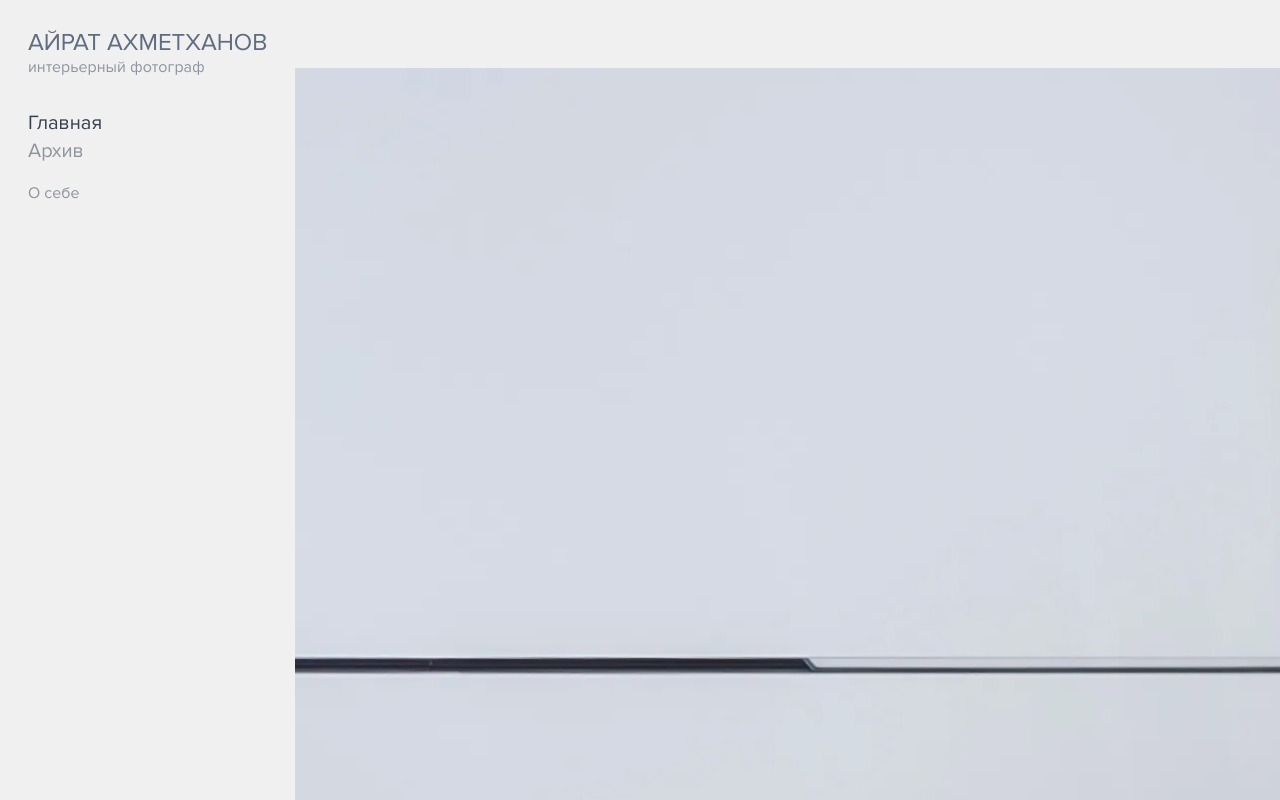
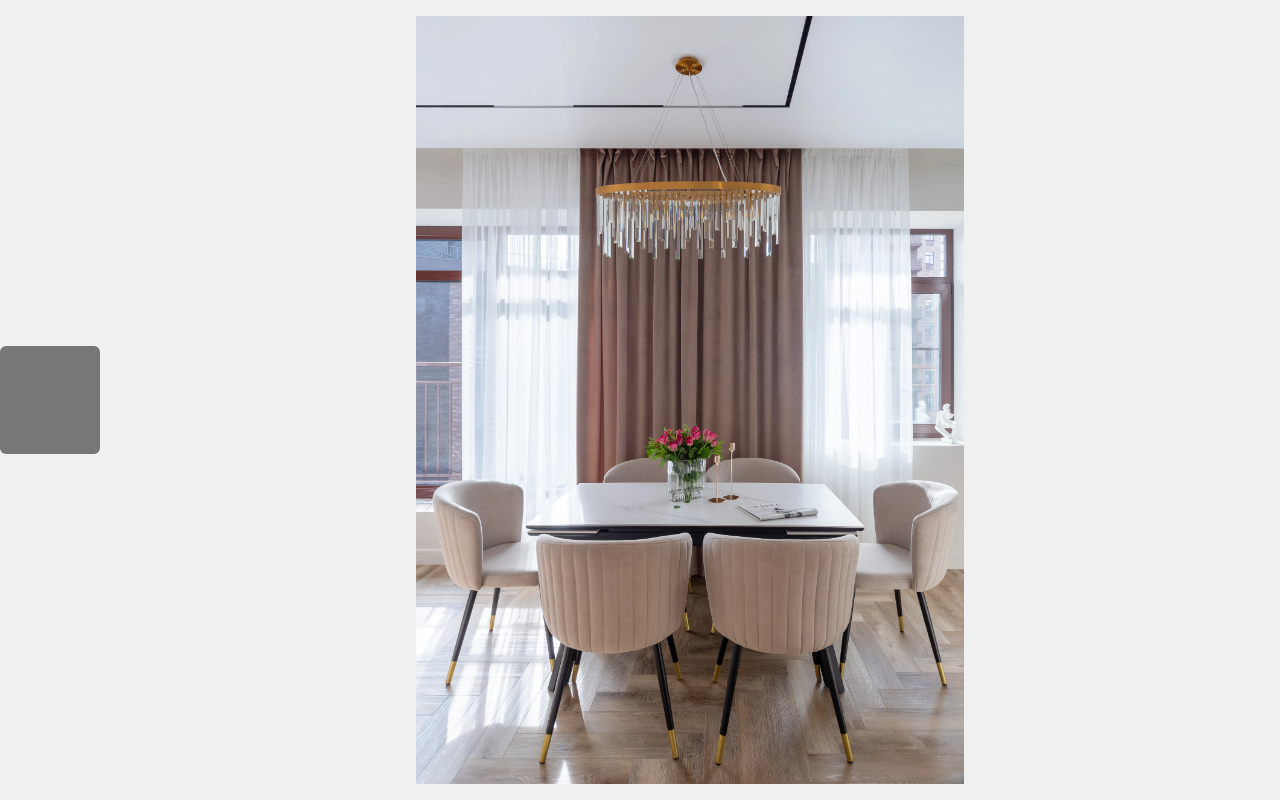
Before and after one commit to groom7/photographer-website, a React (Create React App) app: page / in a window 1280 px wide. Shown: the top 800 px of the page. Built offline with nearby package versions, Linux system fonts and the light colour scheme.

Commit message:
feat: implement modal

```diff
--- a/package.json
+++ b/package.json
@@ -10,7 +10,9 @@
     "@types/node": "^16.18.87",
     "@types/react": "^18.2.64",
     "@types/react-dom": "^18.2.21",
+    "bootstrap": "^5.3.3",
     "react": "^18.2.0",
+    "react-bootstrap": "^2.10.1",
     "react-dom": "^18.2.0",
     "react-i18next": "^14.1.0",
     "react-router-dom": "^6.22.3",
--- a/src/components/gallery/Gallery.module.css
+++ b/src/components/gallery/Gallery.module.css
@@ -11,3 +11,46 @@
   cursor: pointer;
   filter: brightness(1.1) contrast(0.95);
 }
+
+.modal {
+  position: fixed;
+  width: 100vw;
+  height: 100vh;
+  display: none;
+  visibility: hidden;
+  justify-content: center;
+  align-items: center;
+  background-color: #f0f0f0;
+  top: 0;
+  left: 0;
+  z-index: 3;
+  cursor:pointer;
+}
+
+.modalActive {
+  display: flex;
+  visibility: visible;
+}
+
+.modalContent {
+  width: 100%;
+  height: 100%;
+  padding: 16px;
+}
+
+/* .modalContentWrapper {
+  width: 100%;
+  height: 100%;
+} */
+
+.modalImage {
+  width: 100%;
+  height: 100%;
+  object-fit: contain;
+}
+
+.closeButton {
+  height: 100px;
+  width: 100px;
+  background-color: #000;
+}
--- a/src/components/gallery/Gallery.tsx
+++ b/src/components/gallery/Gallery.tsx
@@ -1,5 +1,7 @@
-import React from 'react';
+import React, { useState } from 'react';
 import Masonry, { ResponsiveMasonry } from 'react-responsive-masonry';
+import CloseButton from 'react-bootstrap/CloseButton';
+import 'bootstrap/dist/css/bootstrap.min.css';
 import styles from './Gallery.module.css';
 import IMG4409 from '../../assets/images/IMG_4409-HDR.webp';
 import IMG4438 from '../../assets/images/IMG_4438-HDR.webp';
@@ -11,15 +13,57 @@ import IMG4643 from '../../assets/images/IMG_4643-HDR.webp';
 const galleryImages = [IMG4409, IMG4438, IMG4449, IMG4523, IMG4598, IMG4643];
 
 function Gallery() {
+  const [active, setActive] = useState(true);
+  const [imageIndex, setImageIndex] = useState(0);
+
   return (
     <div className={styles.gallery}>
       <ResponsiveMasonry columnsCountBreakPoints={{ 350: 1, 1230: 2, 1650: 3, 2100: 4 }}>
         <Masonry gutter="12px">
-          {galleryImages.map((image) => (
-            <img className={styles.image} src={image} alt="interior" key={image} />
+          {galleryImages.map((image, index) => (
+            <img
+              className={styles.image}
+              src={image}
+              alt="interior"
+              onClick={() => {
+                setActive(true);
+                setImageIndex(index);
+              }}
+              key={image}
+            />
           ))}
         </Masonry>
       </ResponsiveMasonry>
+      <div
+        className={`${styles.modal} ${active ? styles.modalActive : ''}`}
+        onClick={() => setActive(false)}
+        role="menuitem"
+        tabIndex={0}
+      >
+        <CloseButton className={styles.closeButton} />
+        <div
+          className={styles.modalContent}
+          onClick={(event) => event.stopPropagation()}
+          role="menuitem"
+          tabIndex={0}
+        >
+          {/* <div className={styles.modalContentWrapper}> */}
+          <img
+            className={styles.modalImage}
+            src={galleryImages[imageIndex]}
+            alt="interior"
+            onClick={() => {
+              if (imageIndex < galleryImages.length - 1) {
+                setImageIndex((index) => index + 1);
+              } else {
+                setImageIndex(0);
+              }
+            }}
+            key={galleryImages[imageIndex]}
+          />
+          {/* </div> */}
+        </div>
+      </div>
     </div>
   );
 }
--- a/src/index.css
+++ b/src/index.css
@@ -32,6 +32,10 @@ body {
   margin: 0;
 }
 
+body.modalActive {
+  overflow: hidden;
+}
+
 a {
   text-decoration: none;
   color: inherit;
```
Also changed, not shown: .eslintrc.cjs, 1 other file (tests, documents, lock files or other folders).
